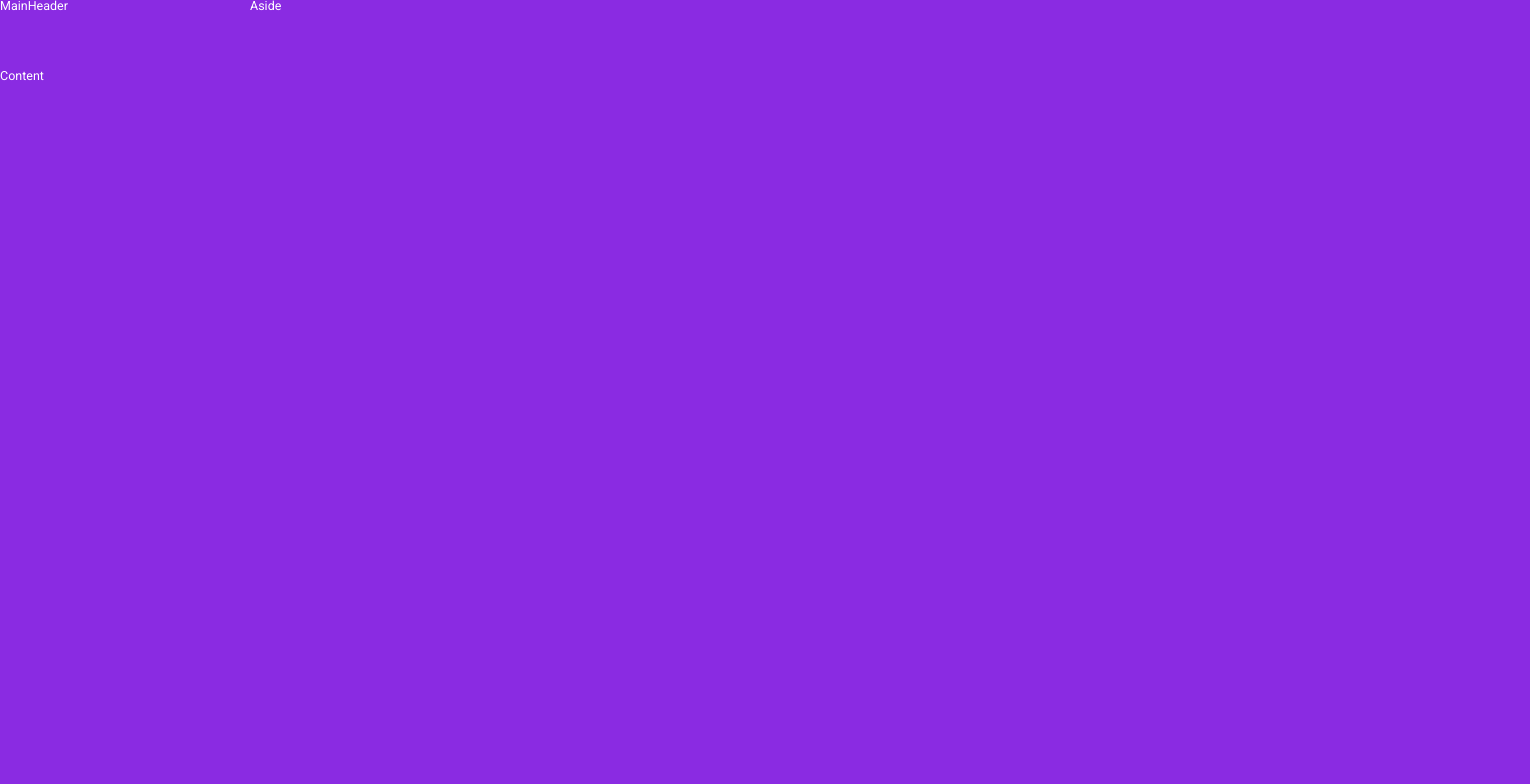
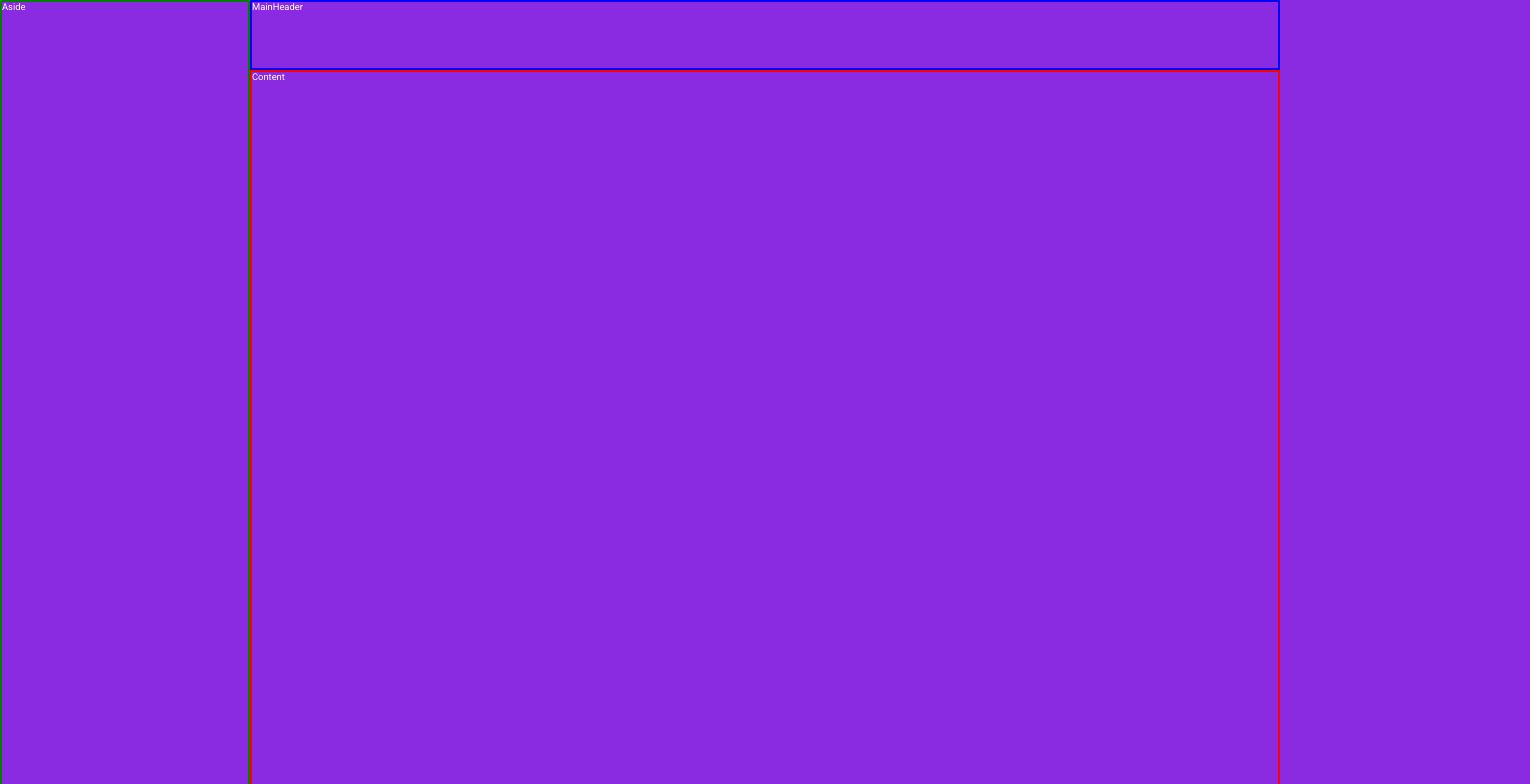
Before and after one commit to romulorosafullstack/2025-react-ts-carteira-digital, a React (Vite) app: page / in a window 1280 px wide. Shown: the top 784 px of the page, 1530 px wide, since content can reach past the window. Built offline with nearby package versions, Linux system fonts and the light colour scheme.

Commit message:
acertando o grid

```diff
--- a/src/components/Aside/styles.ts
+++ b/src/components/Aside/styles.ts
@@ -1,6 +1,6 @@
 import styled from "styled-components";
 
-export const Container = styled.div`
-  width: 100vw;
-  height: 100vh;
+export const Container = styled.section`
+  grid-area: AS;
+  border: 2px solid green;
 `;
--- a/src/components/Content/styles.ts
+++ b/src/components/Content/styles.ts
@@ -1,6 +1,6 @@
 import styled from "styled-components";
 
-export const Container = styled.div`
-  width: 100vw;
-  height: 100vh;
+export const Container = styled.section`
+  grid-area: CT;
+  border: 2px solid red;
 `;
--- a/src/components/MainHeader/styles.ts
+++ b/src/components/MainHeader/styles.ts
@@ -1,6 +1,6 @@
 import styled from "styled-components";
 
-export const Container = styled.div`
-  width: 100vw;
-  height: 100vh;
+export const Container = styled.section`
+  grid-area: MH;
+  border: 2px solid blue;
 `;
```
